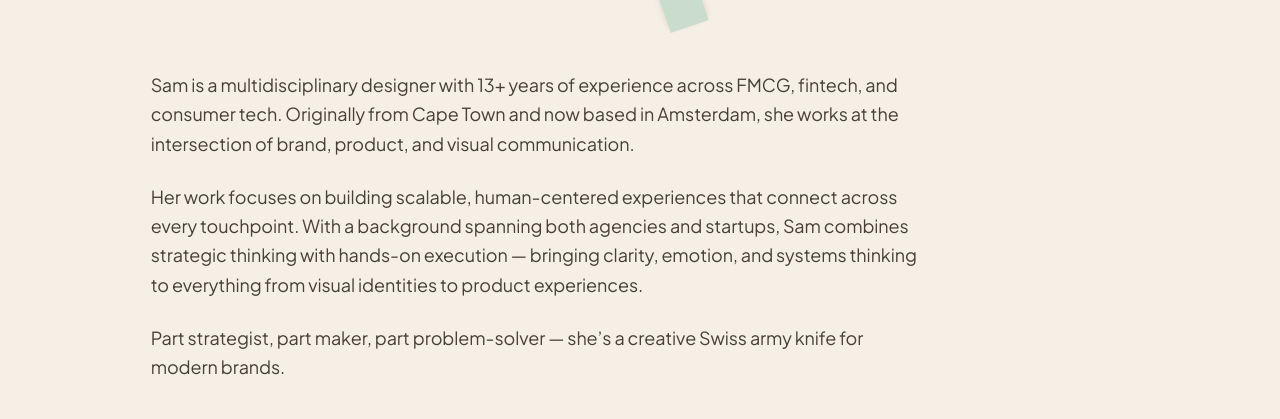
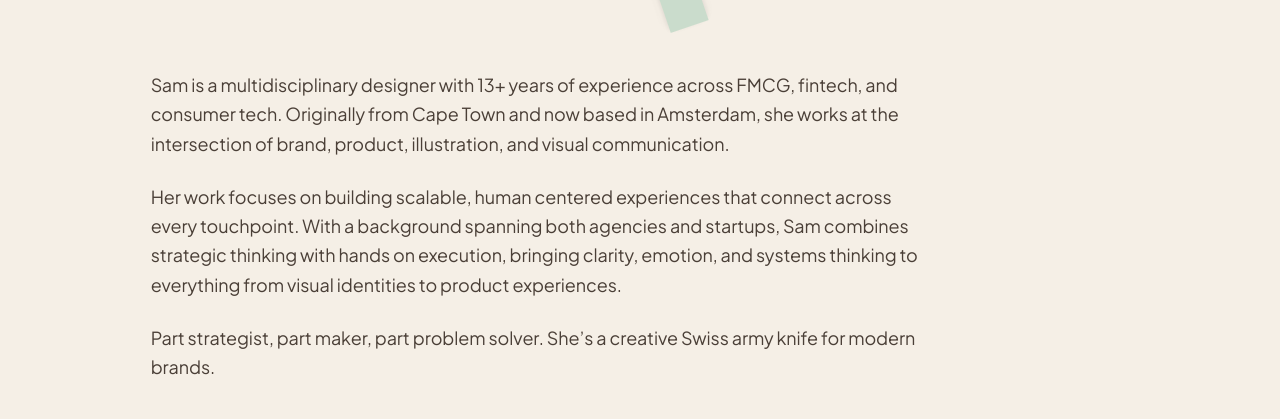
Before and after one commit to samanthaahhee/sams-portfolio, a Next.js app: page / in a window 1280 px wide. Shown: the part 643-1062 px from the top of the page. Built offline with nearby package versions, Linux system fonts and the light colour scheme; a web font is replaced by a local one.

Commit message:
Intro copy: add illustration, drop hyphens + em dashes

```diff
--- a/src/app/page.tsx
+++ b/src/app/page.tsx
@@ -64,19 +64,19 @@ export default async function Home() {
                 Sam is a multidisciplinary designer with 13+ years of
                 experience across FMCG, fintech, and consumer tech.
                 Originally from Cape Town and now based in Amsterdam, she
-                works at the intersection of brand, product, and visual
-                communication.
+                works at the intersection of brand, product, illustration,
+                and visual communication.
               </p>
               <p className="text-base md:text-lg leading-relaxed">
-                Her work focuses on building scalable, human-centered
+                Her work focuses on building scalable, human centered
                 experiences that connect across every touchpoint. With a
                 background spanning both agencies and startups, Sam
-                combines strategic thinking with hands-on execution —
+                combines strategic thinking with hands on execution,
                 bringing clarity, emotion, and systems thinking to
                 everything from visual identities to product experiences.
               </p>
               <p className="text-base md:text-lg leading-relaxed">
-                Part strategist, part maker, part problem-solver — she’s a
+                Part strategist, part maker, part problem solver. She’s a
                 creative Swiss army knife for modern brands.
               </p>
               <div className="pt-2 md:pt-4 flex flex-wrap items-center gap-4">
```
